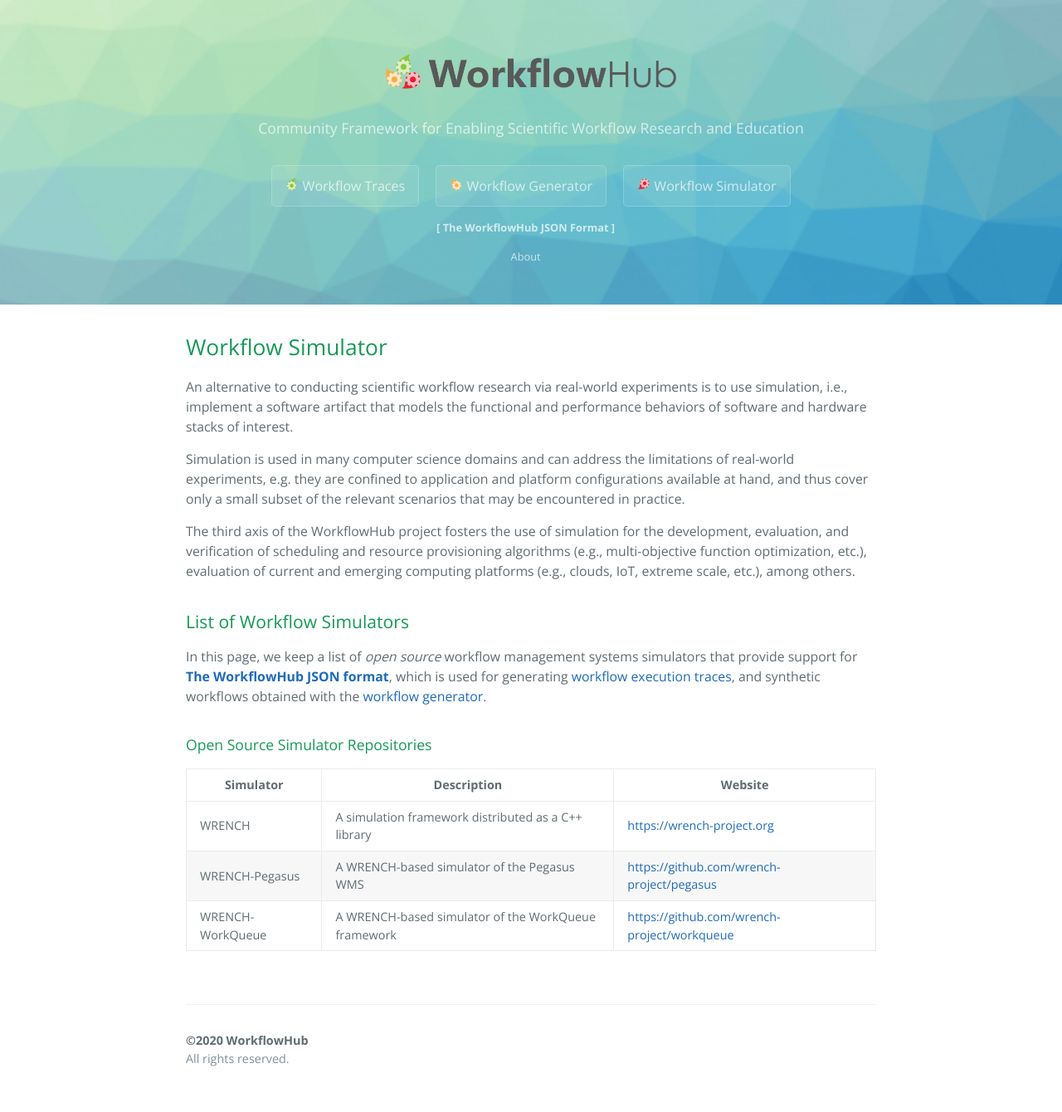
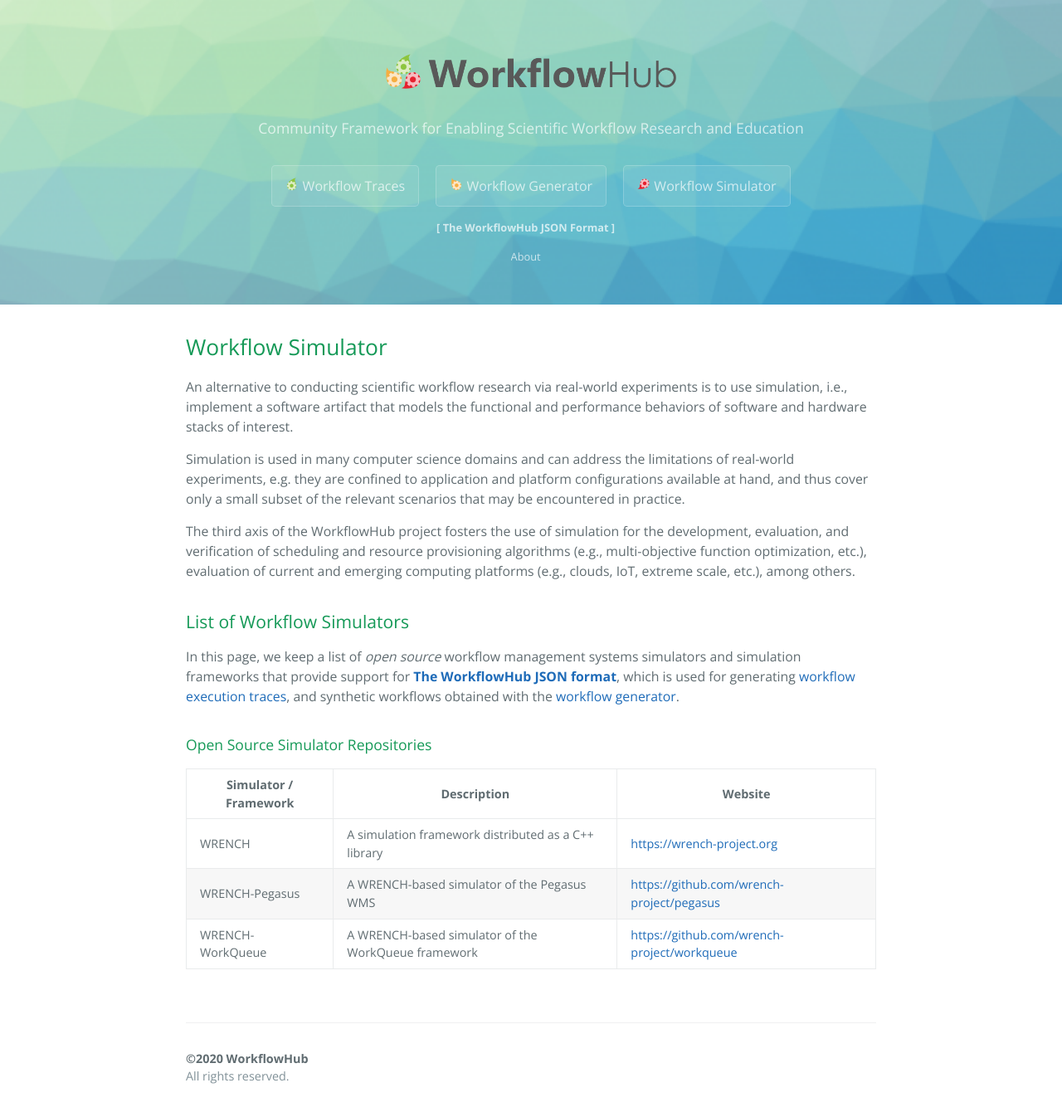
Before and after one commit to workflowhub/workflowhub.github.io, a Jekyll site: the page built from simulator.md, in a window 1280 px wide. Shown: the whole page at 83% size. Built offline with Jekyll 4.4.1, drawn with Linux system fonts in a browser that asks for light colours; our own code applies the rules of GitHub Pages for plain Markdown files; before the commit the page ends 1318 px from its top, so only the background shows below that.

Commit message:
updating traces and simulator pages

```diff
--- a/simulator.md
+++ b/simulator.md
@@ -24,13 +24,14 @@ extreme scale, etc.), among others.
 ## List of Workflow Simulators
 
 In this page, we keep a list of _open source_ workflow management systems
-simulators that provide support for **[The WorkflowHub JSON format](json.html)**,
+simulators and simulation frameworks that provide support for
+**[The WorkflowHub JSON format](json.html)**,
 which is used for generating [workflow execution traces](traces.html), and
 synthetic workflows obtained with the [workflow generator](generator.html).
 
 #### Open Source Simulator Repositories
 
-| Simulator | Description | Website |
+| Simulator / Framework | Description | Website |
 | --- | --- | --- |
 | WRENCH | A simulation framework distributed as a C++ library           | [https://wrench-project.org](https://wrench-project.org)
 | WRENCH-Pegasus | A WRENCH-based simulator of the Pegasus WMS           | [https://github.com/wrench-project/pegasus](https://github.com/wrench-project/pegasus)
```
